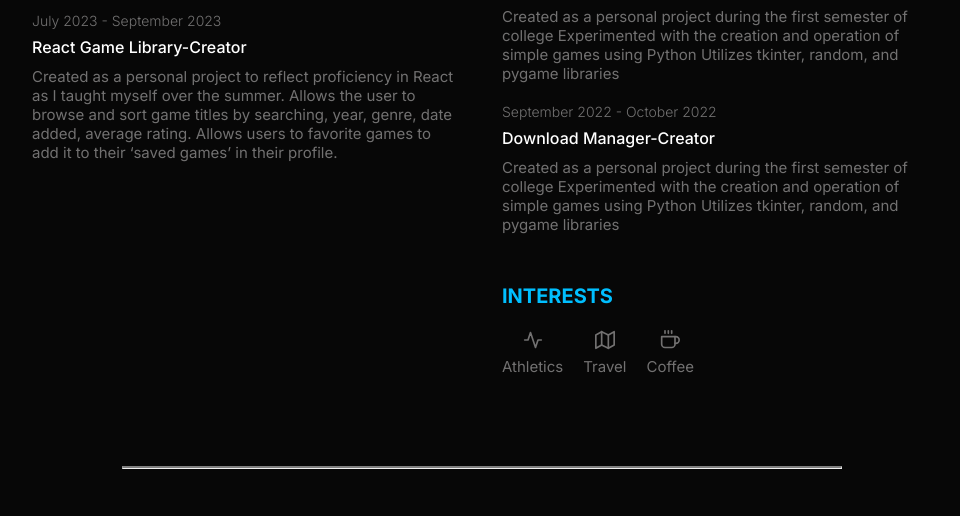
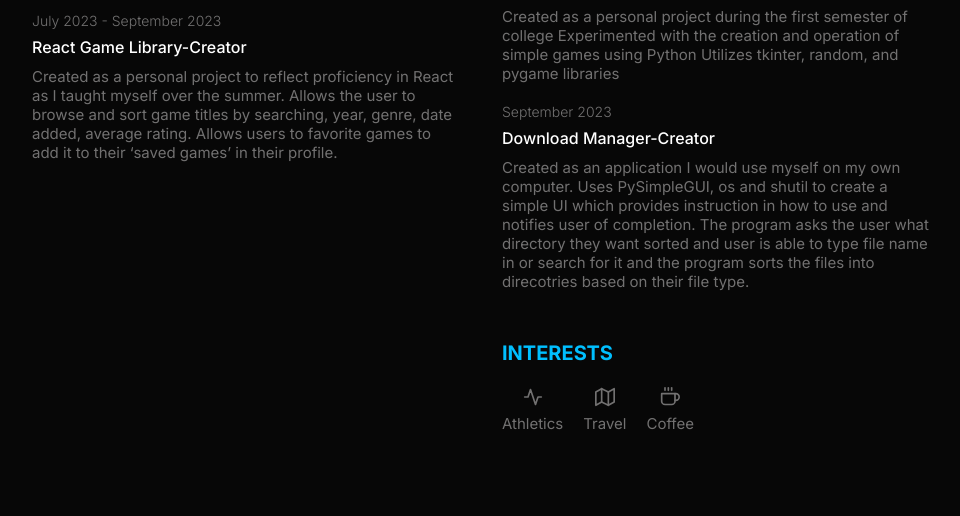
Before and after one commit to Max-OMeara/MaxOMearaResume.github.io, a plain HTML site: page index.html in a window 1280 px wide. Shown: the part 1427-1943 px from the top of the page, without its empty margins (158-1118 px from the left). Drawn offline with nearby package versions, Linux system fonts and the light colour scheme.

Commit message:
Project Changes

```diff
--- a/index.html
+++ b/index.html
@@ -150,12 +150,13 @@
                     </p>
                 </div>
                 <div class="certification_item">
-                    <p class="item_preTitle">September 2022 - October 2022</p>
+                    <p class="item_preTitle">September 2023</p>
                     <h4 class="item_title">Download Manager-Creator</h4>
                     <p class="description">
-                        Created as a personal project during the first semester of college
-                        Experimented with the creation and operation of simple games using Python
-                        Utilizes tkinter, random, and pygame libraries
+                        Created as an application I would use myself on my own computer. Uses PySimpleGUI, os and shutil to create a simple UI
+                        which provides instruction in how to use and notifies user of completion. The program asks the user what directory they
+                        want sorted and user is able to type file name in or search for it and the program sorts the files into direcotries based on their
+                        file type.
                     </p>
                 </div>
             </div>
```
